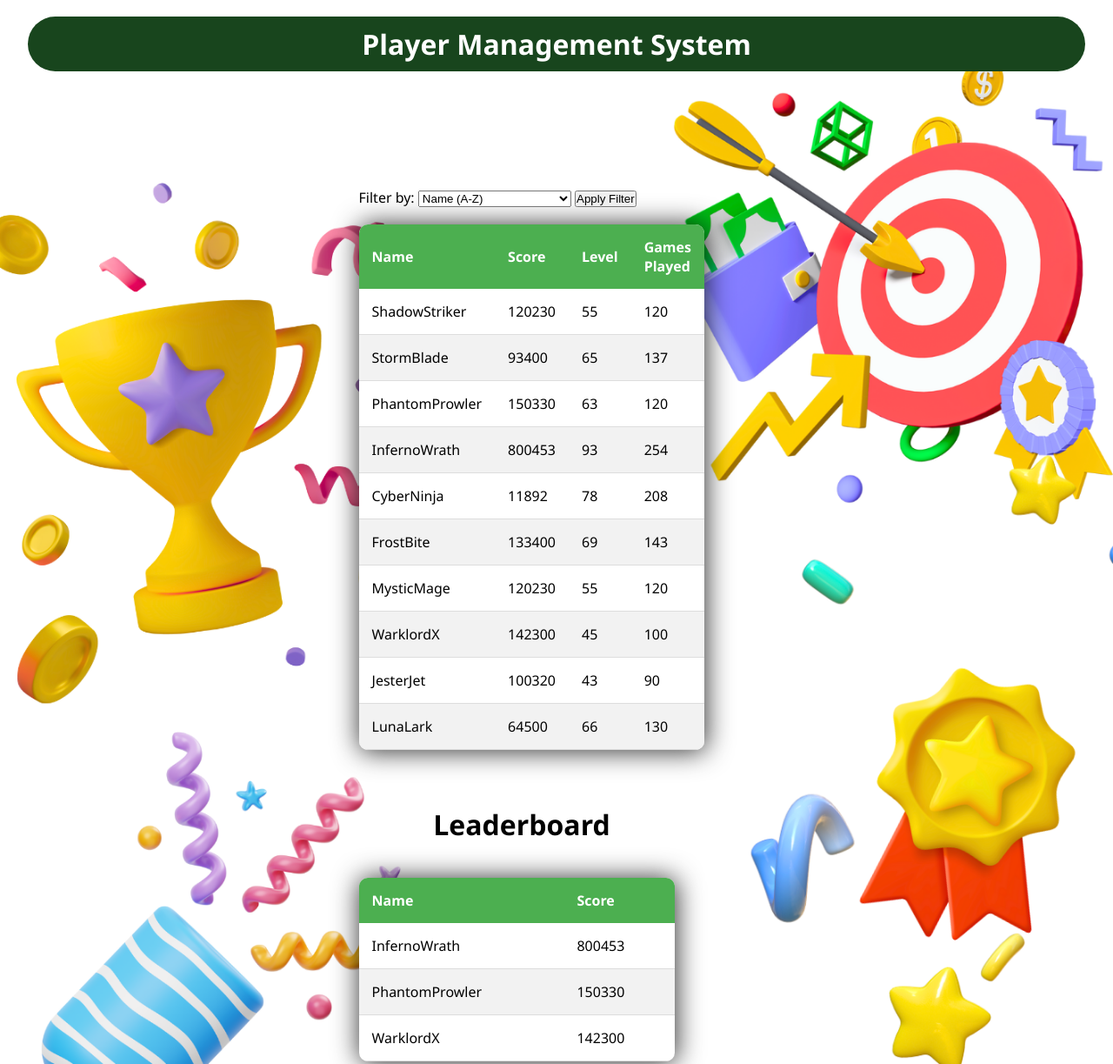
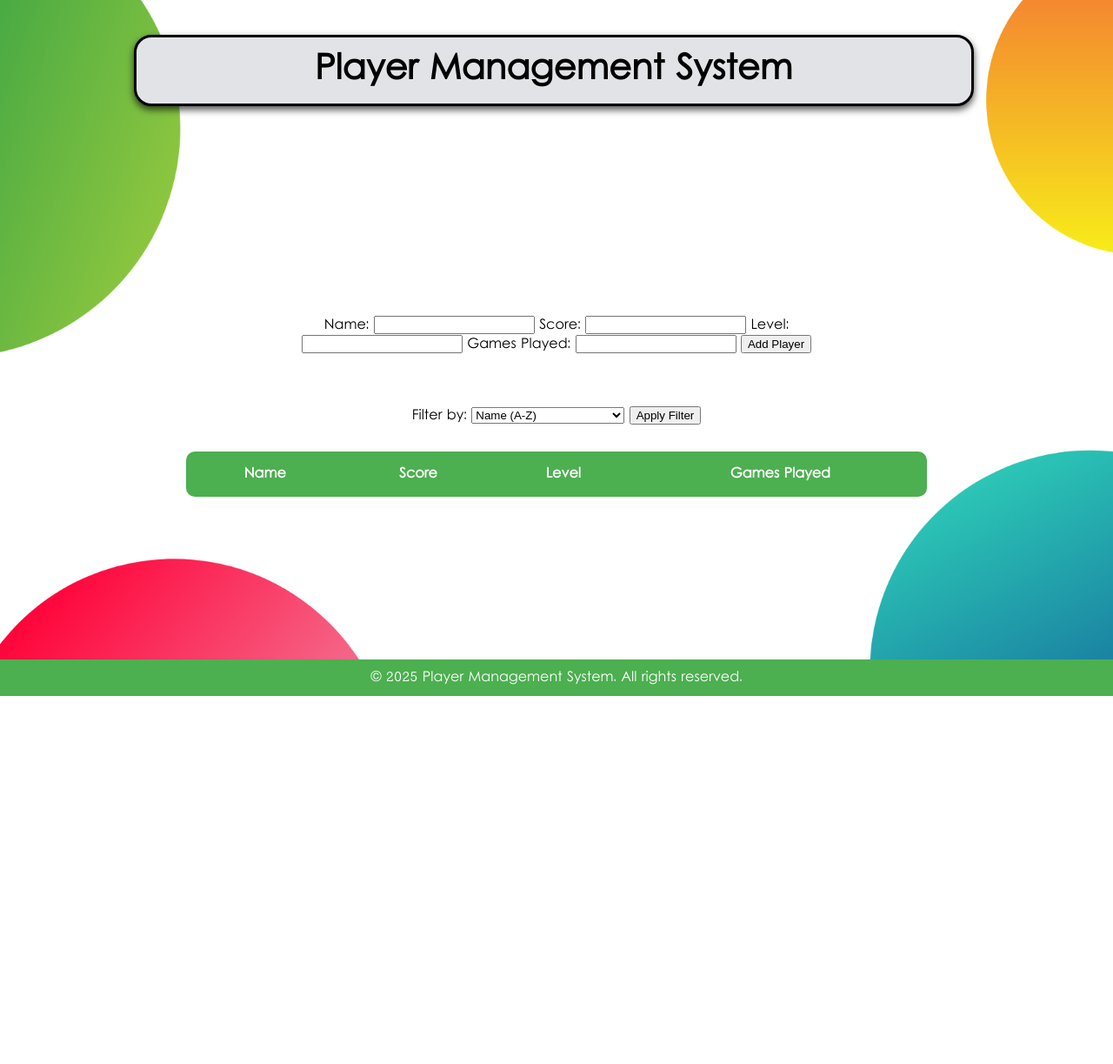
Before and after one commit to Hermayni/AWD---Seatwork-1, a plain HTML site: page index.html in a window 1280 px wide. Shown: the top 1223 px of the page at 87% size. After the commit the page ends 800 px from the top, so only its background shows below. Drawn offline with Linux system fonts and the light colour scheme.

Commit message:
feat(user input): users can input players and filter them out

```diff
--- a/assets/css/style.css
+++ b/assets/css/style.css
@@ -1,38 +1,59 @@
-*{
-    margin: 0;
-    padding: 0;
-    box-sizing: border-box;
+@font-face {
+    font-family: Pixel;
+    src: url(/assets/fonts/RasterForgeRegular-JpBgm.ttf);
 }
 
+@font-face {
+    font-family: Symtext;
+    src: url(/assets/fonts/Symtext.ttf);
+}
 
+@font-face {
+    font-family: Levenim;
+    src: url(/assets/fonts/levenim-mt-regular.ttf);
+}
 
 body {
-    font-family: 'Segoe UI', Tahoma, Geneva, Verdana, sans-serif;
-    background:url(/assets/img/bg.png);
-    background-size: cover;
+    font-family: Levenim;
+    background-color: #f4f4f9;
     margin: 0;
     padding: 0;
     display: flex;
     flex-direction: column;
-    min-height: 120vh;
-    height: 175vh;
+    min-height: 100vh;
+    background: url(/assets/img/Untitled\ design\ \(1\).png) no-repeat center center fixed;
+    background-size: cover;
+}
+
+header {
+    margin-top: 2.5rem;
+    width: 75%;
+    margin-left: 12%;
+    border-radius: 20px;
+    box-shadow: 0 4px 8px rgba(0, 0, 0, 0.7);
+    background-color: #e1e3e7;
+    border: 3px solid rgb(0, 0, 0);
+    text-align: center;
 }
 
 header, footer {
-    background-color: #18451d;
     color: white;
     text-align: center;
     padding: 10px 0;
 }
-header{
-    margin-bottom: 1rem;
-    margin-top: 1.2rem;
-    border-radius: 50px;
-    width: 95%;
-    margin-left: 2.5%;
+
+footer {
+    background-color: #4CAF50;
 }
+
 header h1, footer p {
     margin: 0;
+}
+
+header h1 {
+    font-family: Levenim;
+    font-size: 2.5rem;
+    color: black;
 }
 
 main {
@@ -41,40 +62,76 @@ main {
     justify-content: center;
     align-items: center;
     flex-direction: column;
+    padding-bottom: 20px;
+    position: relative;
 }
 
 h1, h2 {
     text-align: center;
+    color: #ffffff;
     margin-bottom: 20px;
 }
 
-h2{
-    margin-right: 5rem;
-    margin-top: 4rem;
-    margin-bottom: 2.5rem;
-    font-size: 2rem;
+h1 {
+    color: white;
+}
+
+.input-container, .filter-container {
+    margin-bottom: 10px;
+    border-radius: 15px;
+    padding: 20px;
+    background: rgba(255, 255, 255, 0.2);
+    backdrop-filter: blur(10px);
+    text-align: center;
+    width: 50%;
+    position: relative;
+    z-index: 1;
+}
+
+.input-container {
+    margin-top: 20px;
 }
 
 .filter-container {
-    margin-bottom: 20px;
+    margin-top: 10px;
+}
+
+.container {
+    width: 95%;
+    margin: 0 auto;
+    margin-top: 20px;
+    margin-bottom: 60px;
+    position: relative;
+    display: flex;
+    flex-direction: column;
+    align-items: center;
+}
+
+.table-container {
+    width: 80%;
+    max-height: 400px;
+    overflow-y: auto;
+    border-radius: 10px;
+    box-shadow: 0 0 20px rgba(0, 0, 0, 0.1);
+    background-color: #fff;
+    text-align: center;
+    margin-top: 20px;
+    position: relative;
+    z-index: 0;
 }
 
 table {
-    width: 80%;
+    width: 70%;
     border-collapse: collapse;
-    box-shadow: 1px 1px 30px 1px #000000cd;
     background-color: #fff;
     border-radius: 10px;
     overflow: hidden;
-    margin-bottom: 20px;
-
-
-
 }
 
 th, td {
     padding: 15px;
-    text-align: left;
+    text-align: center;
+    font-size: 1rem;
 }
 
 th {
--- a/assets/js/script.js
+++ b/assets/js/script.js
@@ -1,16 +1,4 @@
-const players =[
-    {name: 'ShadowStriker', score: 120230,level: 55, gamesPlayed:120},
-    {name:'StormBlade', score: 93400, level:65, gamesPlayed:137},
-    {name:'PhantomProwler', score: 150330, level: 63, gamesPlayed: 120},
-    {name:'InfernoWrath', score:800453, level: 93, gamesPlayed:254},
-    {name: 'CyberNinja', score:11892, level: 78, gamesPlayed:208},
-    {name: 'FrostBite', score: 133400, level:69, gamesPlayed: 143},
-    {name:'MysticMage', score: 120230, level: 55, gamesPlayed:120},
-    {name:'WarklordX', score: 142300, level:45, gamesPlayed: 100},
-    {name: 'JesterJet', score:100320, level:43, gamesPlayed: 90},
-    {name: 'LunaLark', score: 64500, level: 66, gamesPlayed:130},
-];
-
+let players = JSON.parse(localStorage.getItem('players')) || [];
 
 function displayPlayers() {
     const playerBody = document.getElementById('playerBody');
@@ -21,6 +9,25 @@ function displayPlayers() {
         playerBody.appendChild(row);
     }
     displayLeaderboard();
+}
+
+function addPlayer() {
+    const name = document.getElementById('playerName').value;
+    const score = document.getElementById('playerScore').value;
+    const level = document.getElementById('playerLevel').value;
+    const gamesPlayed = document.getElementById('gamesPlayed').value;
+
+    if (name && score && level && gamesPlayed) {
+        players.push({ name, score: parseInt(score), level: parseInt(level), gamesPlayed: parseInt(gamesPlayed) });
+        localStorage.setItem('players', JSON.stringify(players));
+        displayPlayers();
+        document.getElementById('playerName').value = '';
+        document.getElementById('playerScore').value = '';
+        document.getElementById('playerLevel').value = '';
+        document.getElementById('gamesPlayed').value = '';
+    } else {
+        alert('Please fill in all fields.');
+    }
 }
 
 function sortPlayers(criterion) {
@@ -48,15 +55,6 @@ function applyFilter() {
     displayPlayers();
 }
 
-function displayLeaderboard() {
-    const leaderboardBody = document.getElementById('leaderboardBody');
-    leaderboardBody.innerHTML = '';
-    const topPlayers = [...players].sort((a, b) => b.score - a.score).slice(0, 3);
-    for (let i = 0; i < topPlayers.length; i++) {
-        const row = document.createElement('tr');
-        row.innerHTML = `<td>${topPlayers[i].name}</td><td>${topPlayers[i].score}</td>`;
-        leaderboardBody.appendChild(row);
-    }
-}
+
 
 document.addEventListener('DOMContentLoaded', displayPlayers);
--- a/index.html
+++ b/index.html
@@ -12,6 +12,18 @@
     </header>
     <main>
         <div class="container">
+            <div class="input-container">
+                <h2>Add Player</h2>
+                <label for="playerName">Name:</label>
+                <input type="text" id="playerName" required>
+                <label for="playerScore">Score:</label>
+                <input type="number" id="playerScore" required>
+                <label for="playerLevel">Level:</label>
+                <input type="number" id="playerLevel" required>
+                <label for="gamesPlayed">Games Played:</label>
+                <input type="number" id="gamesPlayed" required>
+                <button onclick="addPlayer()">Add Player</button>
+            </div>
             <div class="filter-container">
                 <label for="filterCriteria">Filter by:</label>
                 <select id="filterCriteria">
@@ -31,26 +43,15 @@
                     </tr>
                 </thead>
                 <tbody id="playerBody">
-                    <!-- Player rows will be inserted here by JavaScript -->
                 </tbody>
             </table>
-            <h2>Leaderboard</h2>
-            <table class="leaderboardTable" id="leaderboardTable">
-                <thead>
-                    <tr>
-                        <th>Name</th>
-                        <th>Score</th>
-                    </tr>
-                </thead>
-                <tbody id="leaderboardBody">
-                    <!-- Top 3 player rows will be inserted here by JavaScript -->
-                </tbody>
+
             </table>
         </div>
     </main>
     <footer>
-        <p>&copy; 2025 PHDS. All rights reserved.</p>
+        <p>&copy; 2025 Player Management System. All rights reserved.</p>
     </footer>
     <script src="assets/js/script.js"></script>
 </body>
-</html
+</html>
```
Also changed, not shown: assets/fonts/RasterForgeRegular-JpBgm.ttf (added), assets/fonts/Symtext.ttf (added), assets/fonts/levenim-mt-regular.ttf (added), assets/img/Untitled design (1).png (added), assets/img/bg2.jpg (added), assets/img/blue 4k pixelated game cloudy sky (1).jpg (added), style.css (added).
